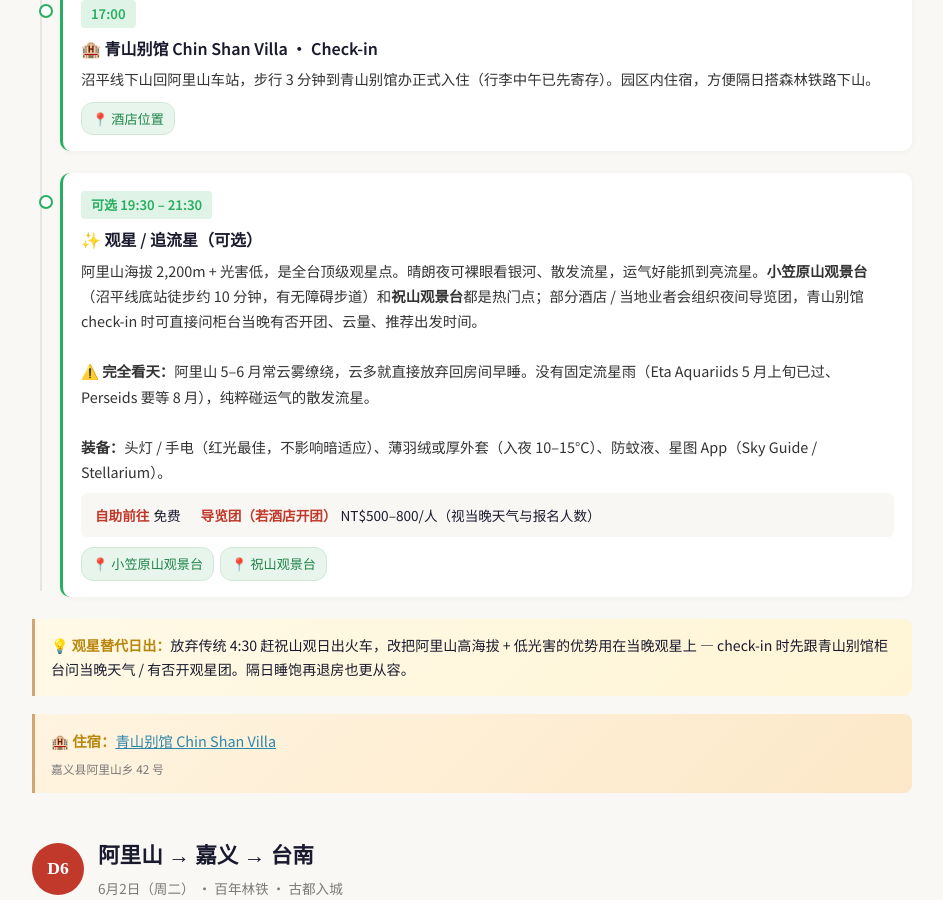
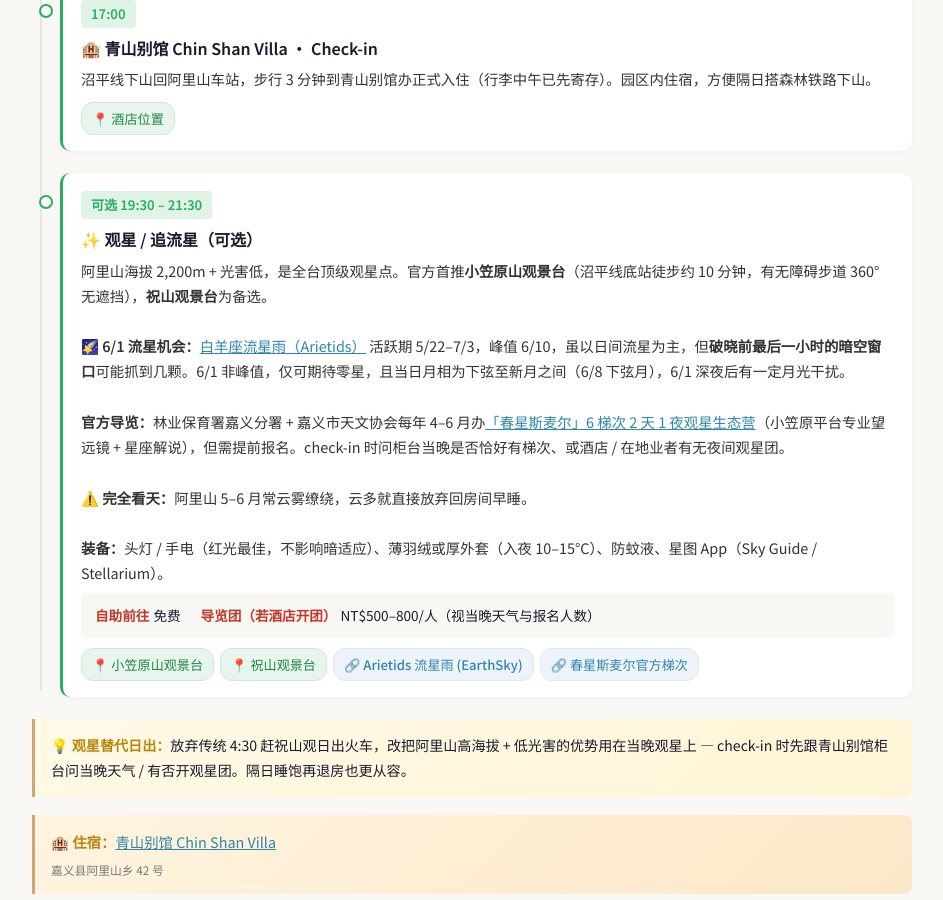
Before and after one commit to SibeiC/SibeiC.github.io, a Jekyll site: the page built from _trips/taiwan-2026.md, in a window 1280 px wide and 900 px high, scrolled down 12196 px. Shown: the whole window, without its empty margins (168-1111 px from the left). Built offline with Jekyll 4.4.1, drawn with Linux system fonts in a browser that asks for light colours.

Commit message:
观星 item: 纠正 6 月初无流星雨的错误, 附官方梯次 + 流星源链接
- 更正 "没有固定流星雨" 的说法: 白羊座流星雨 (Arietids)
  5/22–7/3 活跃, 峰值 6/10, 6/1 破晓前有零星机会
- 引入林保署嘉义分署 + 嘉义市天文协会的春星斯麦尔官方
  观星生态营参考 (4-6 月 6 梯次, 小笠原平台专业望远镜)
- 新增 EarthSky 与 Alishan Forest FB 两个参考链接

```diff
--- a/_trips/taiwan-2026.md
+++ b/_trips/taiwan-2026.md
@@ -533,9 +533,13 @@ days:
       - time: 可选 19:30 – 21:30
         title: ✨ 观星 / 追流星（可选）
         detail: |
-          阿里山海拔 2,200m + 光害低，是全台顶级观星点。晴朗夜可裸眼看银河、散发流星，运气好能抓到亮流星。<strong>小笠原山观景台</strong>（沼平线底站徒步约 10 分钟，有无障碍步道）和<strong>祝山观景台</strong>都是热门点；部分酒店 / 当地业者会组织夜间导览团，青山别馆 check-in 时可直接问柜台当晚有否开团、云量、推荐出发时间。
+          阿里山海拔 2,200m + 光害低，是全台顶级观星点。官方首推<strong>小笠原山观景台</strong>（沼平线底站徒步约 10 分钟，有无障碍步道 360° 无遮挡），<strong>祝山观景台</strong>为备选。
           <br><br>
-          <strong>⚠️ 完全看天：</strong>阿里山 5–6 月常云雾缭绕，云多就直接放弃回房间早睡。没有固定流星雨（Eta Aquariids 5 月上旬已过、Perseids 要等 8 月），纯粹碰运气的散发流星。
+          <strong>🌠 6/1 流星机会：</strong><a href="https://earthsky.org/astronomy-essentials/arietids-daytime-meteor-shower-peaks/" target="_blank">白羊座流星雨（Arietids）</a> 活跃期 5/22–7/3，峰值 6/10，虽以日间流星为主，但<strong>破晓前最后一小时的暗空窗口</strong>可能抓到几颗。6/1 非峰值，仅可期待零星，且当日月相为下弦至新月之间（6/8 下弦月），6/1 深夜后有一定月光干扰。
+          <br><br>
+          <strong>官方导览：</strong>林业保育署嘉义分署 + 嘉义市天文协会每年 4–6 月办<a href="https://www.facebook.com/AlishanForest/posts/952736067010416/" target="_blank">「春星斯麦尔」6 梯次 2 天 1 夜观星生态营</a>（小笠原平台专业望远镜 + 星座解说），但需提前报名。check-in 时问柜台当晚是否恰好有梯次、或酒店 / 在地业者有无夜间观星团。
+          <br><br>
+          <strong>⚠️ 完全看天：</strong>阿里山 5–6 月常云雾缭绕，云多就直接放弃回房间早睡。
           <br><br>
           <strong>装备：</strong>头灯 / 手电（红光最佳，不影响暗适应）、薄羽绒或厚外套（入夜 10–15°C）、防蚊液、星图 App（Sky Guide / Stellarium）。
         tickets:
@@ -544,6 +548,8 @@ days:
         links:
           - { type: map, label: 小笠原山观景台, query: 小笠原山观景台 阿里山 }
           - { type: map, label: 祝山观景台, query: 祝山观景台 }
+          - { label: Arietids 流星雨 (EarthSky), url: "https://earthsky.org/astronomy-essentials/arietids-daytime-meteor-shower-peaks/" }
+          - { label: 春星斯麦尔官方梯次, url: "https://www.facebook.com/AlishanForest/posts/952736067010416/" }
     note: |
       <strong>💡 观星替代日出：</strong>放弃传统 4:30 赶祝山观日出火车，改把阿里山高海拔 + 低光害的优势用在当晚观星上 — check-in 时先跟青山别馆柜台问当晚天气 / 有否开观星团。隔日睡饱再退房也更从容。
     stay:
```
